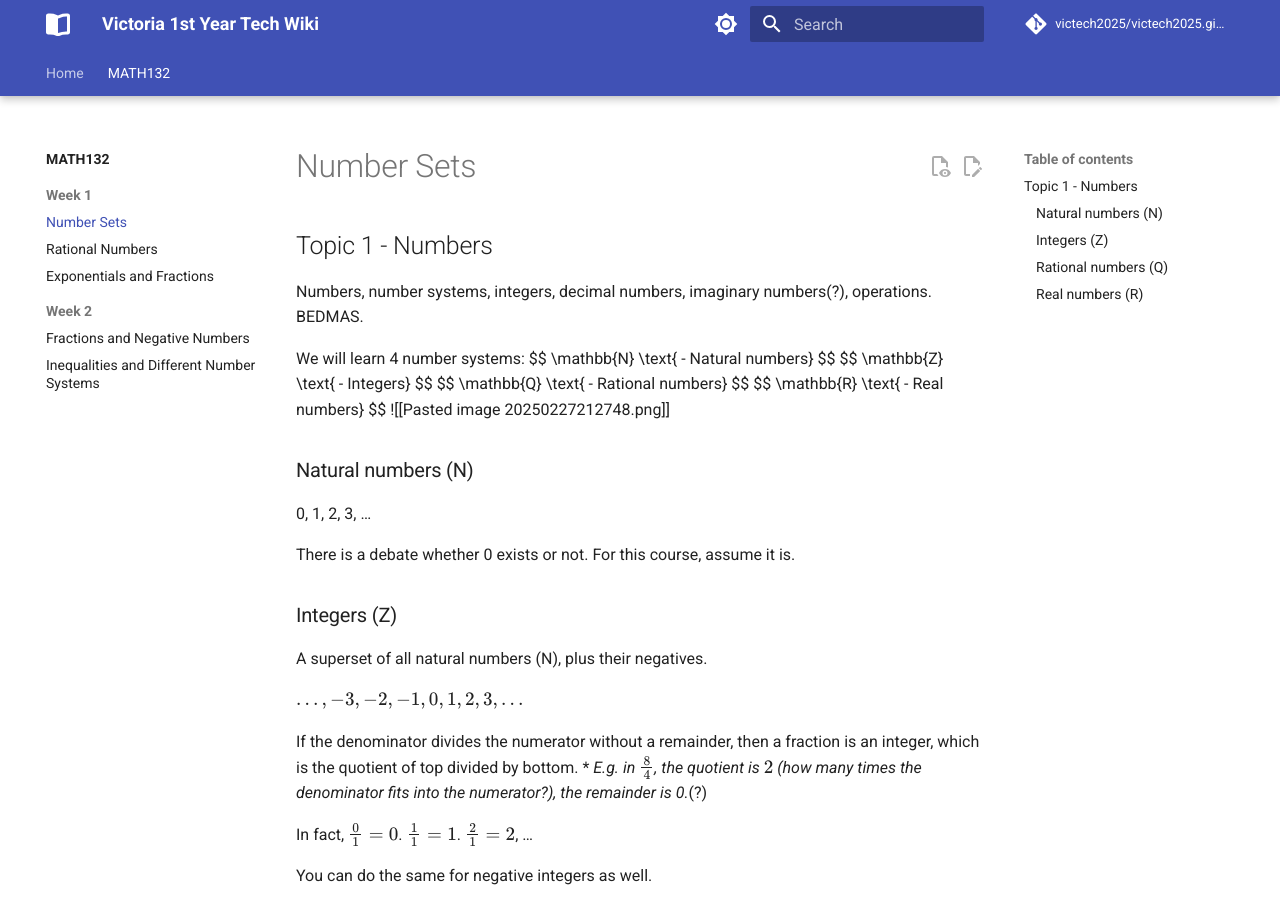
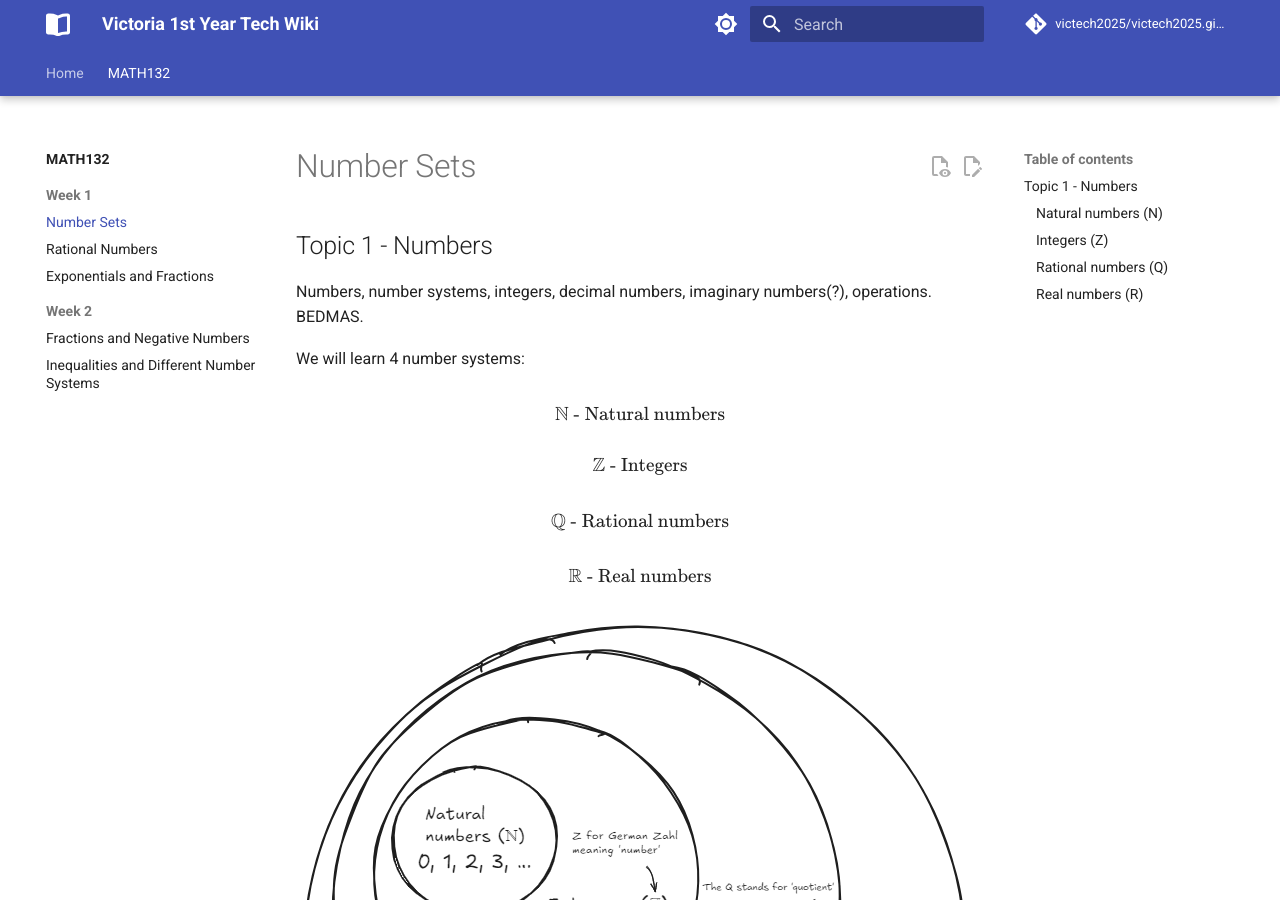
Before and after one commit to victech2025/victech2025.github.io, an MkDocs documentation site: the page built from docs/math/132/2025-02-24-number-sets.md, in a window 1280 px wide and 900 px high. Built offline with MkDocs 1.6.1 and Material for MkDocs 9.7.7, drawn with Linux system fonts in a browser that asks for light colours; comment, search, counter and statistics services are not loaded.

Commit message:
fix up formatting for math132 note and add image

```diff
--- a/docs/math/132/2025-02-24-number-sets.md
+++ b/docs/math/132/2025-02-24-number-sets.md
@@ -4,19 +4,25 @@
 Numbers, number systems, integers, decimal numbers, imaginary numbers(?), operations. BEDMAS.
 
 We will learn 4 number systems:
+
 $$
 \mathbb{N} \text{ - Natural numbers}
 $$
+
 $$
 \mathbb{Z} \text{ - Integers}
 $$
+
 $$
 \mathbb{Q} \text{ - Rational numbers}
 $$
+
 $$
 \mathbb{R} \text{ - Real numbers}
 $$
-![[Pasted image 20250227212748.png]]
+
+![image of number sets](../../images/number_sets.png)
+
 ### Natural numbers (N)
 0, 1, 2, 3, …
 
```
Also changed, not shown: docs/images/number_sets.png (added).
